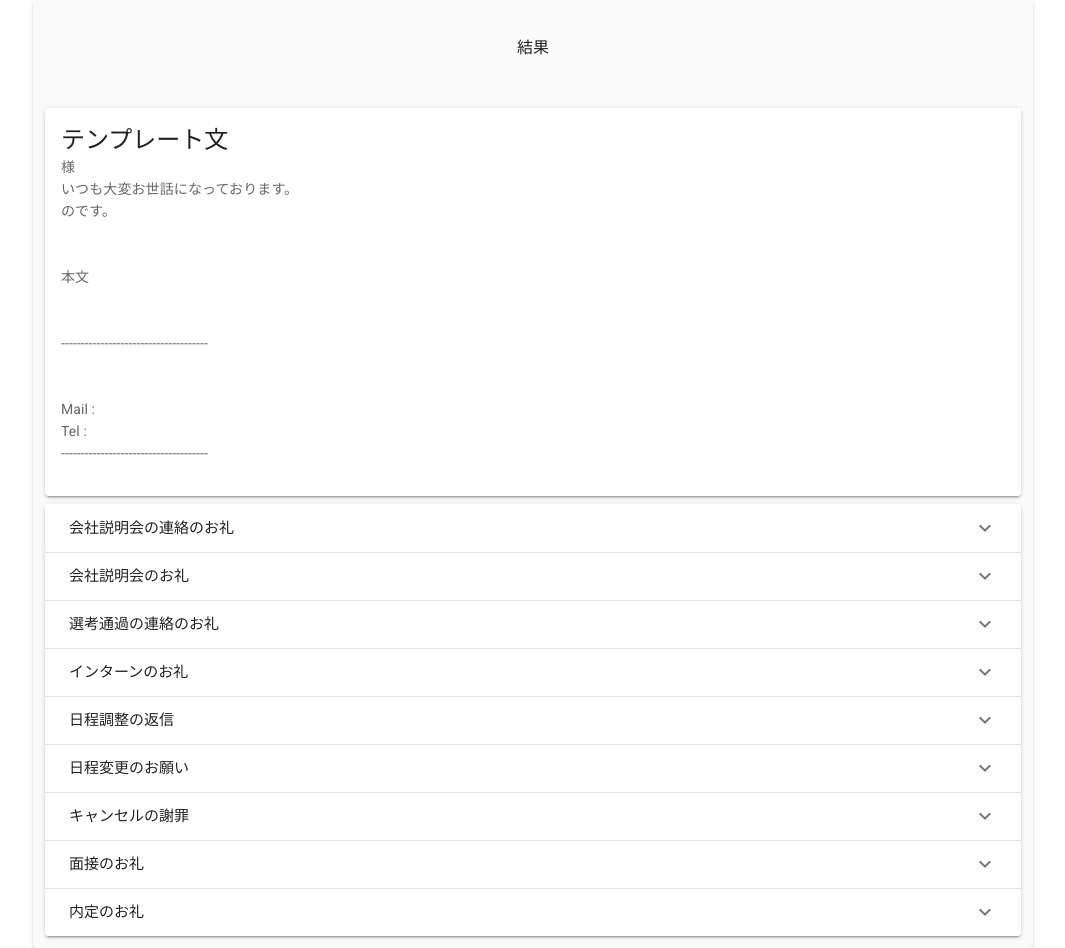
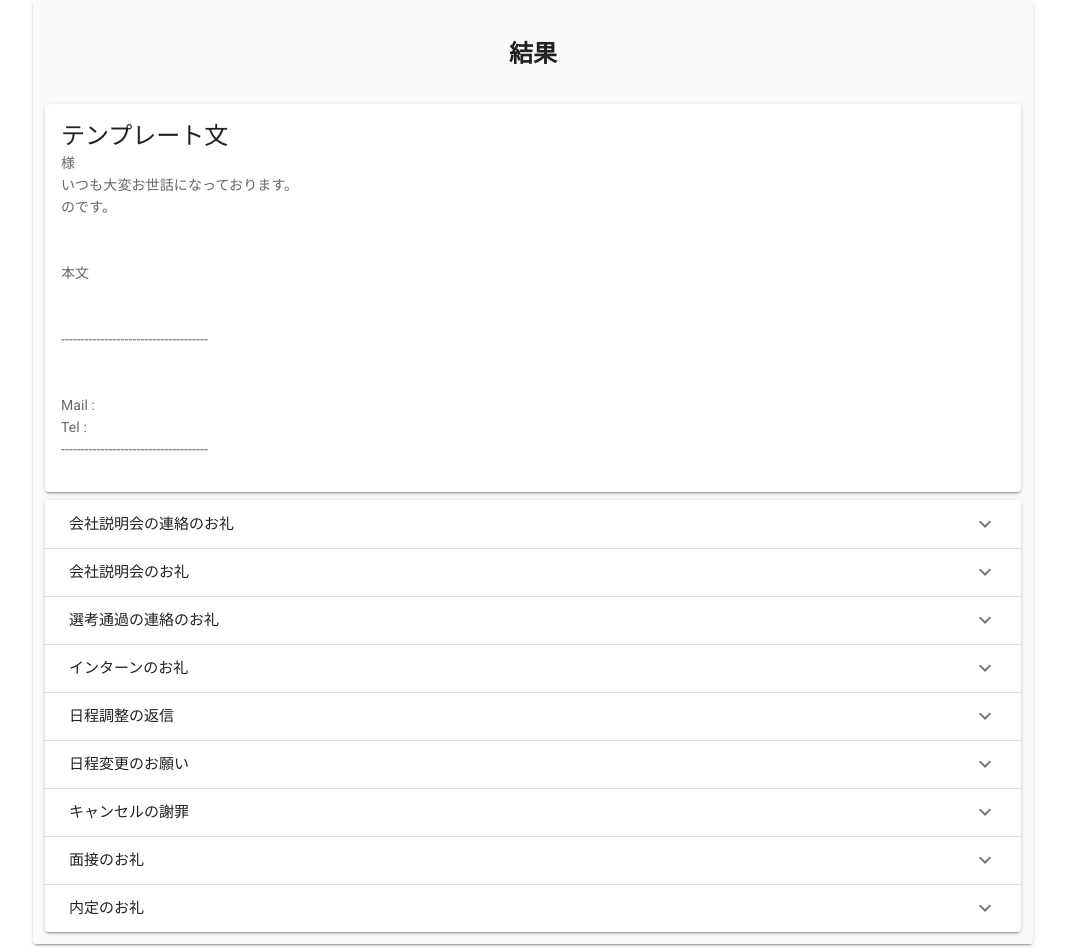
Before and after one commit to MoriKeigoYUZU/template-mail, a Vue app in the folder template-mail/: page /SuperiorResult in a window 1280 px wide. Shown: the whole page, without its empty margins (107-1172 px from the left). Built offline with nearby package versions, Linux system fonts and the light colour scheme.

Commit message:
FIX <p>から<h2>に変更

```diff
--- a/template-mail/src/pages/SuperiorResult.vue
+++ b/template-mail/src/pages/SuperiorResult.vue
@@ -4,7 +4,7 @@
             <v-row>
                 <v-col cols="0" sm="5" md="5" lg="5"></v-col>
                 <v-col id="center" cols="12">
-                    <p>結果</p>
+                    <h2>結果</h2>
                 </v-col>
                 <v-col cols="0" sm="5" md="5" lg="5"></v-col>
             </v-row>
```
